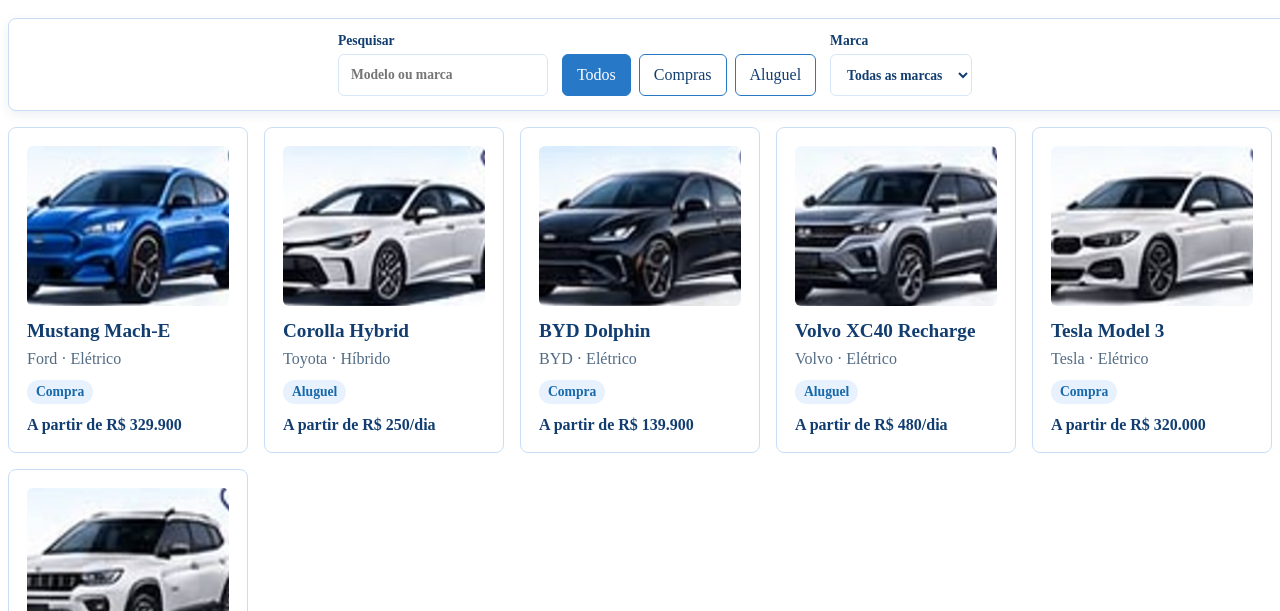
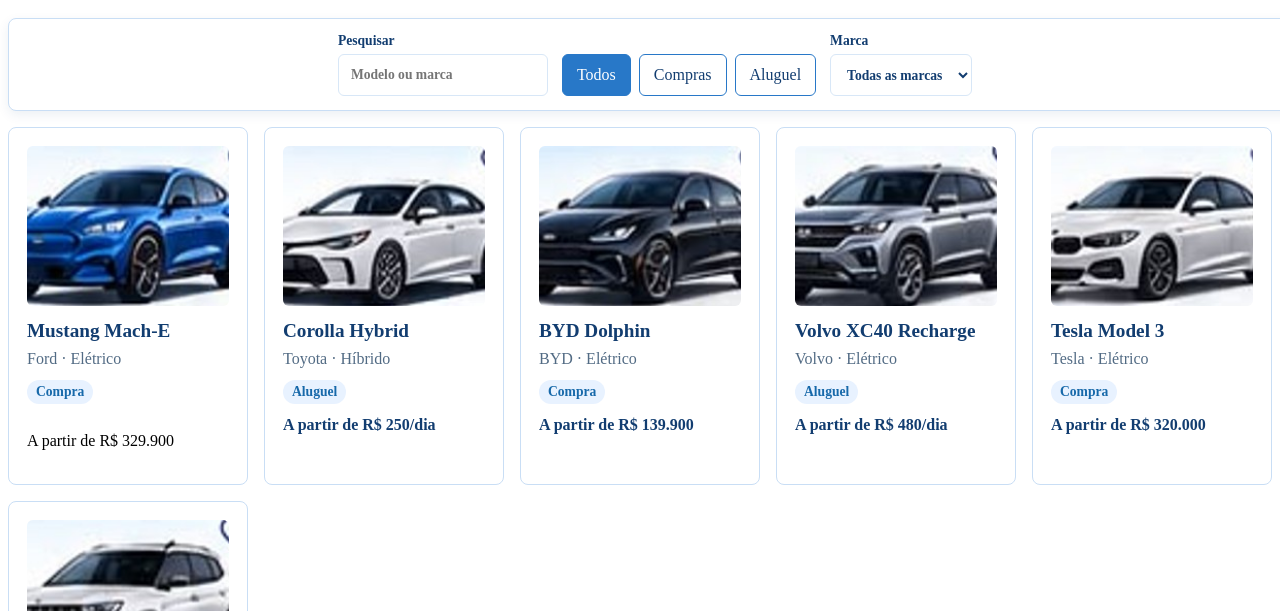
Before and after one commit to ohara407/HTML-E-CSS-ENTREGUE, a plain HTML site: page home.html in a window 1280 px wide. Shown: the part 189-800 px from the top of the page. Drawn offline with Linux system fonts and the light colour scheme.

Commit message:
Versão Vercel

```diff
--- a/home.html
+++ b/home.html
@@ -66,7 +66,7 @@
                     <h2>Mustang Mach-E</h2>
                     <p class="detalhe-veiculo">Ford · Elétrico</p>
                     <p class="tipo-anuncio">Compra</p>
-                    <p class="preco-veiculo">A partir de R$ 329.900</p>
+                    <p cl<:ass="preco-veiculo">A partir de R$ 329.900</p>
                 </article>
 
                 <article class="card" data-tipo="aluguel" data-marca="Toyota">
```
